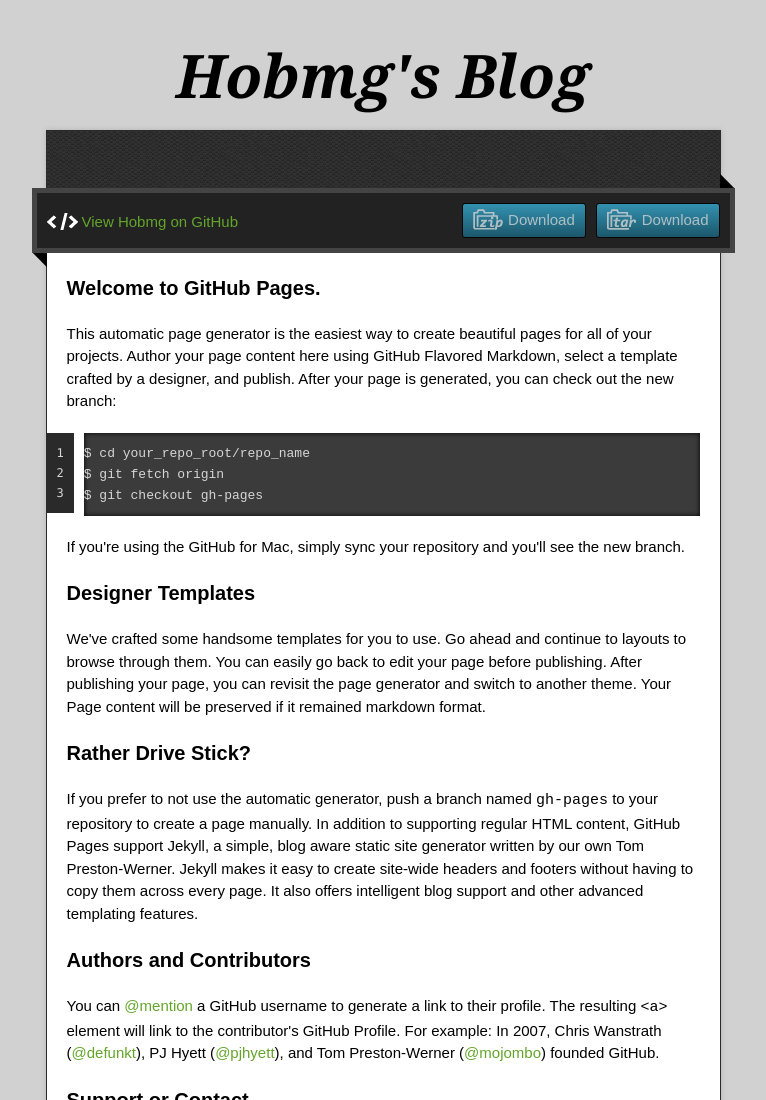
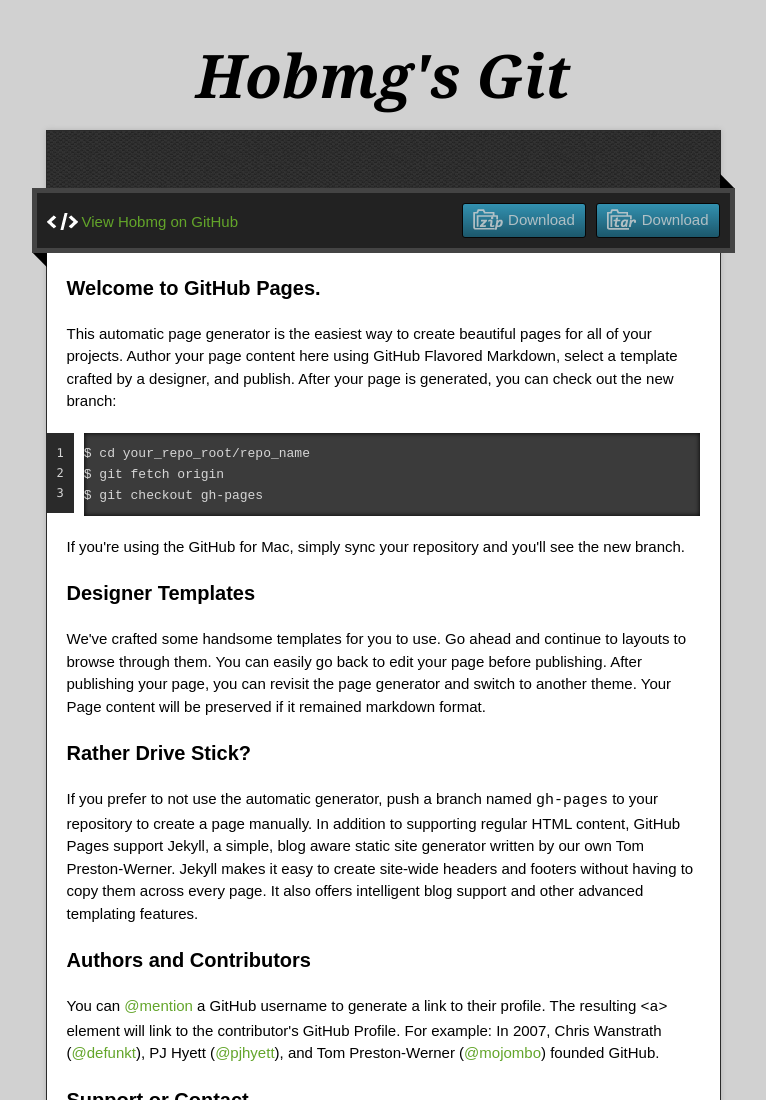
Before and after one commit to hobmg/hobmg, a plain HTML site: page index.html in a window 1280 px wide. Shown: the top 1100 px of the page, without its empty margins (257-1023 px from the left). Drawn offline with nearby package versions, Linux system fonts and the light colour scheme.

Commit message:
Update index.html

```diff
--- a/index.html
+++ b/index.html
@@ -22,7 +22,7 @@
 
   <div class="wrapper">
     <header>
-      <h1 class="title">Hobmg's Blog</h1>
+      <h1 class="title">Hobmg's Git</h1>
     </header>
     <div id="container">
       <p class="tagline"></p>
```
